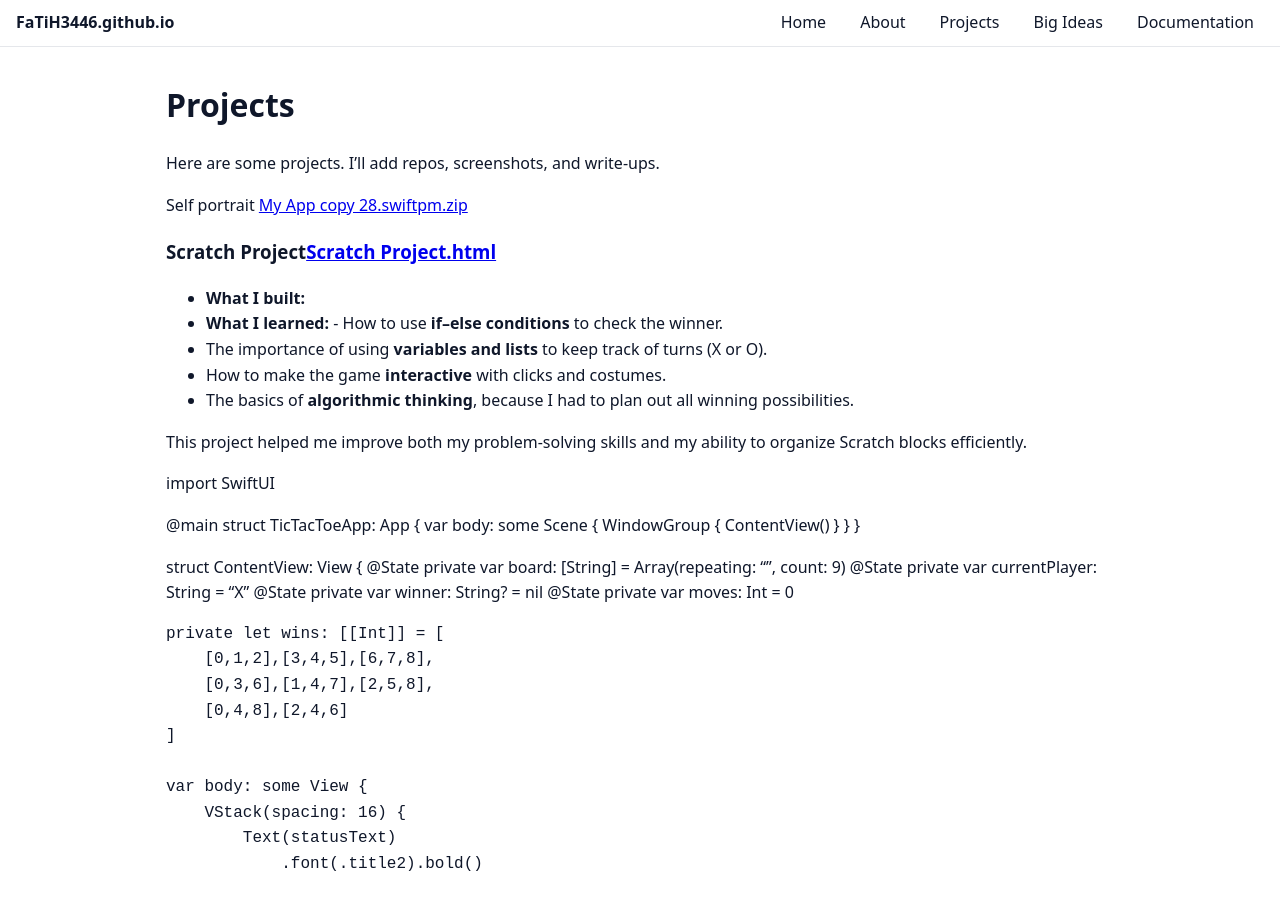
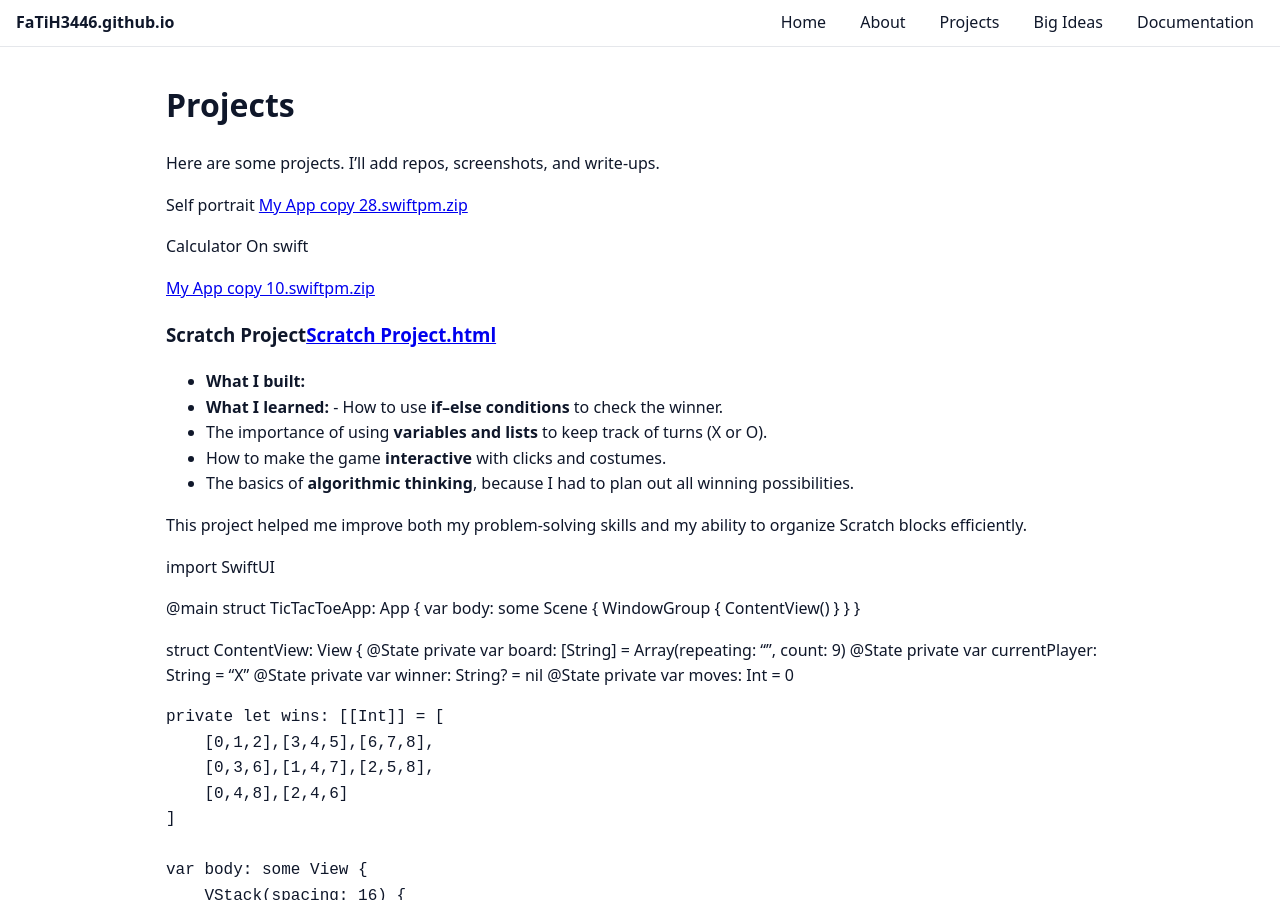
Before and after one commit to FaTiH3446/FaTiH3446.github.io, a Jekyll site: the page built from project.md, in a window 1280 px wide and 900 px high. Built offline with Jekyll 4.4.1, drawn with Linux system fonts in a browser that asks for light colours.

Commit message:
Update project.md

```diff
--- a/project.md
+++ b/project.md
@@ -9,6 +9,14 @@ Here are some projects. I’ll add repos, screenshots, and write-ups.
 
 Self portrait
 [My App copy 28.swiftpm.zip](https://github.com/user-attachments/files/23064071/My.App.copy.28.swiftpm.zip)
+
+Calculator On swift
+
+[My App copy 10.swiftpm.zip](https://github.com/user-attachments/files/23064103/My.App.copy.10.swiftpm.zip)
+
+
+
+
 
 ### Scratch Project[Scratch Project.html](https://github.com/user-attachments/files/23063186/Scratch.Project.html)
 
```
